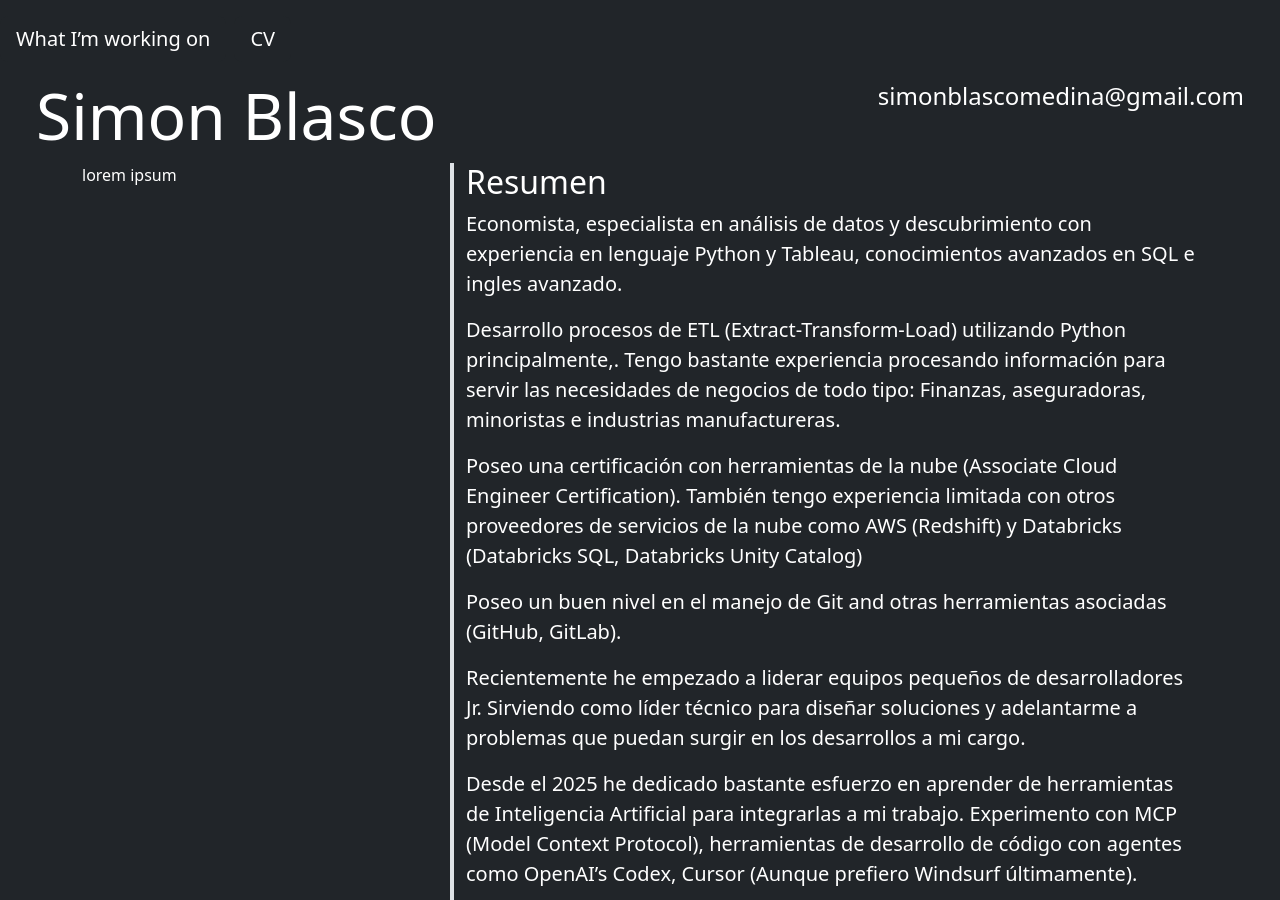
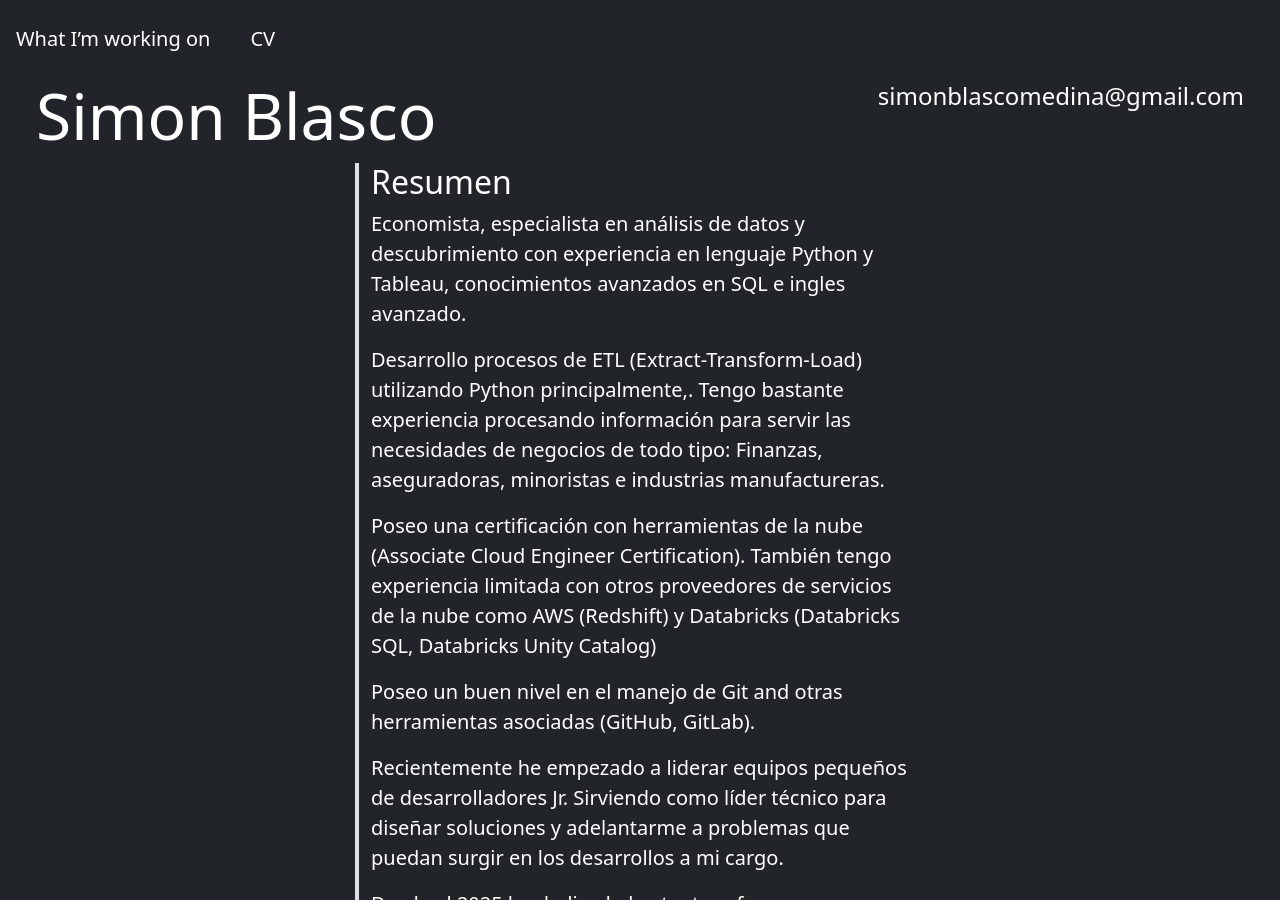
Before and after one commit to sblasco7/sblasco7.github.io, a Jekyll site: the page built from cv.html, in a window 1280 px wide and 900 px high. Built offline with Jekyll 4.4.1, drawn with Linux system fonts in a browser that asks for light colours.

Commit message:
arranging the divs cuz divs be diving

```diff
--- a/cv.html
+++ b/cv.html
@@ -19,27 +19,33 @@ title: cv
 	<div class="container-lg">
 
 		<div class="row">
-			<div class="col-4">
-				<p class="text-white">lorem ipsum</p>
+			<div class="col-3">
+				<p class="text-white"></p>
 			</div>
-			<div class="col-8 lead border-start border-4 border-white-subtle text-white">
+			<div class="col-6 lead border-start border-4 border-white-subtle text-white">
 				{% capture md %}
 				{% include resume.md %}
 				{% endcapture %}
 				{{ md | markdownify }}
 			</div>
+			<div class="col-3">
+				<p class="text-white"></p>
+			</div>
 		</div>
 
 		<div class="row">
-			<div class="col-4">
+			<div class="col-3">
 				<p class="text-white">lorem ipsum</p>
 			</div>
-			<div class="col-8 lead border-start border-4 border-white-subtle text-white">
+			<div class="col-6 lead border-start border-4 border-white-subtle text-white">
 				{% capture md %}
 				{% include cv.md %}
 				{% endcapture %}
 				{{ md | markdownify }}
 			</div>
+			<div class="col-3">
+				<p class="text-white"></p>
+			</div>
 		</div>
 	</div>
   </body>
```
